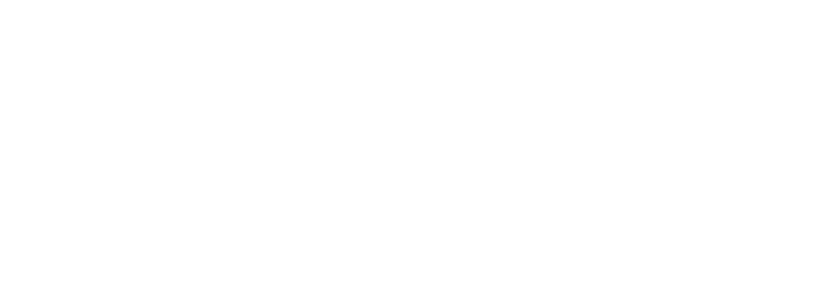
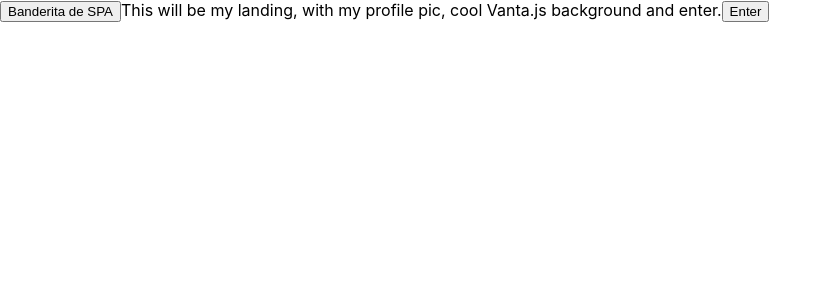
Before and after one commit to jojo-rdan/my-portfolio, a React (Create React App) app: page /-en in a window 1280 px wide. Shown: the top 300 px of the page, without its empty margins (0-832 px from the left). Built offline with nearby package versions, Linux system fonts and the light colour scheme.

Commit message:
MyPortfolio

```diff
--- a/src/App.js
+++ b/src/App.js
@@ -8,6 +8,7 @@ import Home from "./Components/Home";
 import LandingPage from "./Components/LandingPage";
 import Temporal from "./Components/Temporal";
 import HomeEn from "./Components/Home-en";
+import LandingPageEn from "./Components/LandingPage-en";
 
 function App() {
   return (
@@ -15,6 +16,7 @@ function App() {
       <div>
         <Switch>
           <Route exact path="/" component={LandingPage}/>
+          <Route exact path="/-en" component={LandingPageEn}/>
           <Route exact path="/home" component={Home}/>
           <Route exact path="/home-en" component={HomeEn}/>
           <Route exact path="/temporal" component={Temporal}/>
--- a/src/Components/Home-en.jsx
+++ b/src/Components/Home-en.jsx
@@ -2,11 +2,6 @@ import { Link } from "react-router-dom";
 export default function HomeEn () {
     return (
         <div>
-            <Link to="/home">
-                <button>
-                ESP flag
-                </button>
-            </Link>
             This will be home, with projectsm experiences and contact
             <Link to="/temporal">
                 <button>My time line</button>
--- a/src/Components/Home.jsx
+++ b/src/Components/Home.jsx
@@ -2,9 +2,6 @@ import { Link } from "react-router-dom";
 export default function Home () {
     return (
         <div>
-            <Link to="/home-en">
-                <button>Banderita de US</button>
-            </Link>
             Este será el home, con Proyectos, Experiencia y Contacto.
             <Link to="/temporal">
                 <button>Mi linea temporal</button>
--- /dev/null
+++ b/src/Components/LandingPage-en.jsx
@@ -0,0 +1,16 @@
+import React from "react";
+import { Link } from "react-router-dom";
+
+export default function LandingPageEn () {
+    return (
+        <div>
+            <Link to="/">
+                <button>Banderita de SPA</button>
+            </Link>
+            This will be my landing, with my profile pic, cool Vanta.js background and enter.
+            <Link to="/home-en">
+                <button>Enter</button>
+            </Link>
+        </div>
+     );
+}
--- a/src/Components/LandingPage.jsx
+++ b/src/Components/LandingPage.jsx
@@ -4,6 +4,9 @@ import { Link } from "react-router-dom";
 export default function LandingPage () {
     return (
         <div>
+            <Link to="/-en">
+                <button>Banderita de US</button>
+            </Link>
             Está será mi landing, con mi foto de perfil, fondo cool de Vanta.js y el botón de enter.
             <Link to="/home">
                 <button>Entrar</button>
```
